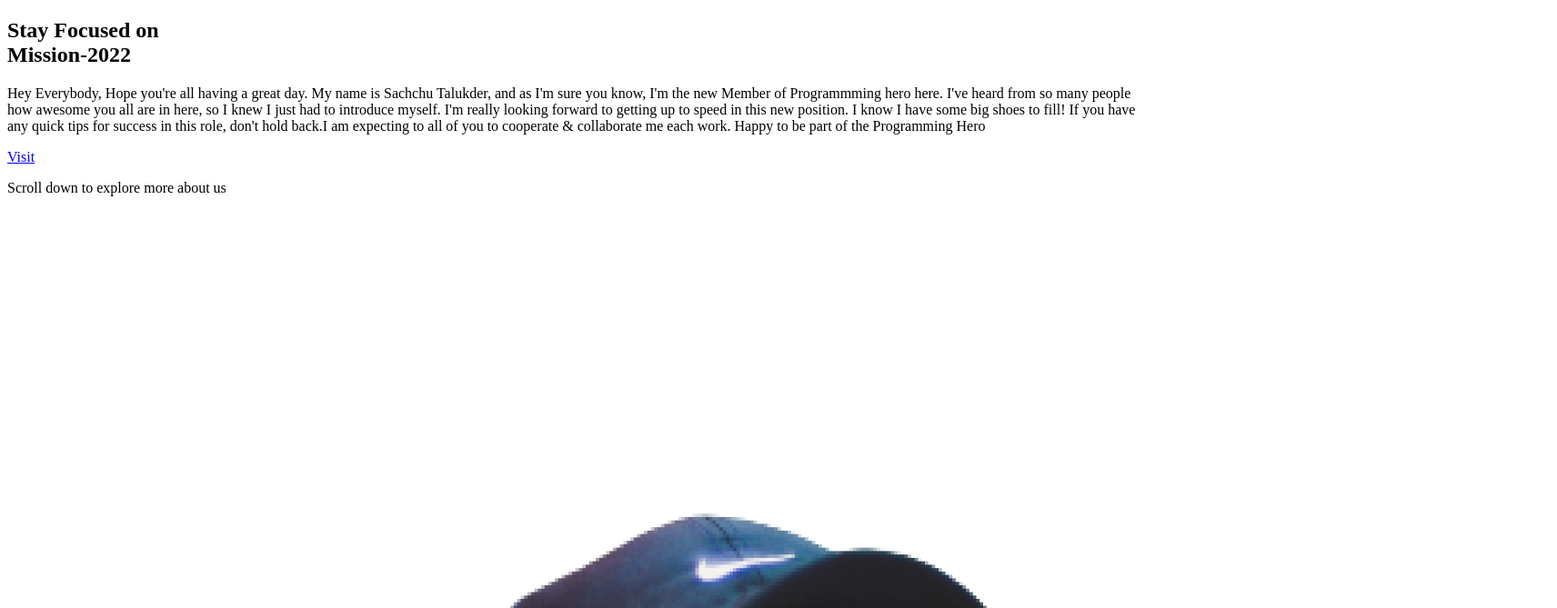
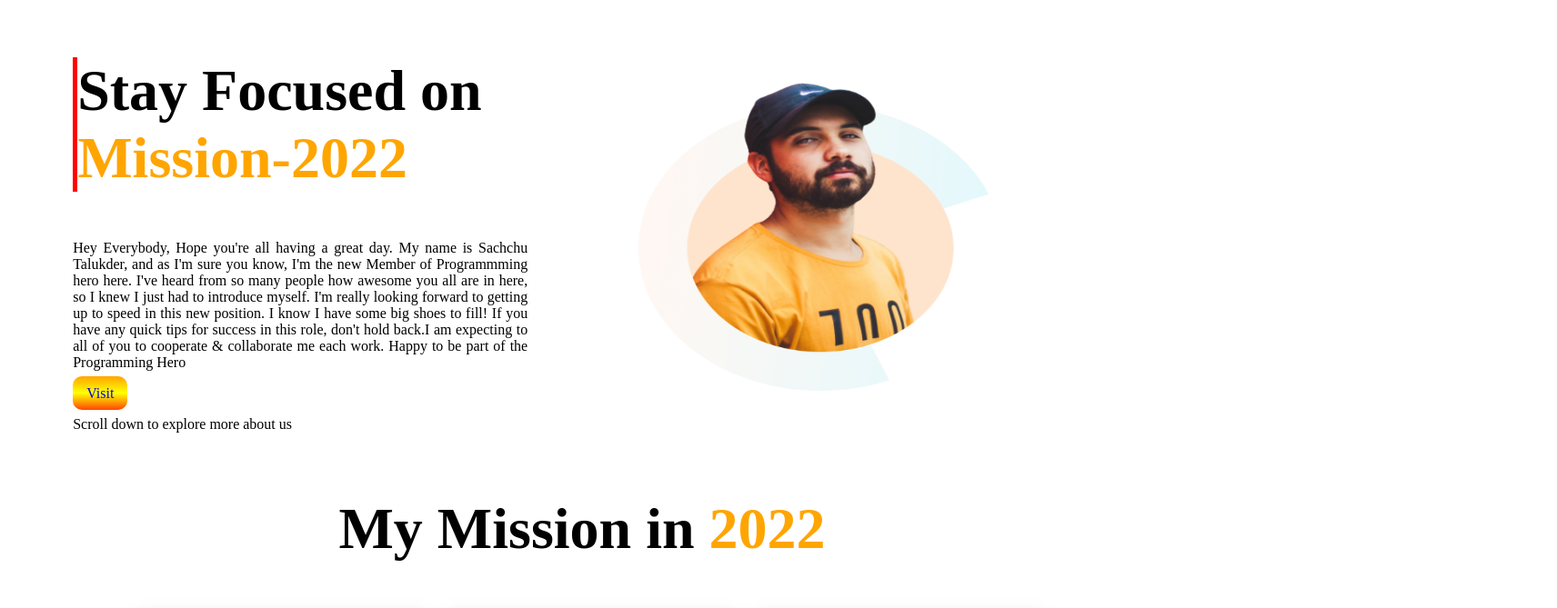
Before and after one commit to sachchutalukder/assginment-first, a plain HTML site: page index.html in a window 1280 px wide. Shown: the top 669 px of the page at 91% size, 1712 px wide, since content can reach past the window. Drawn offline with Linux system fonts and the light colour scheme.

Commit message:
Update index.html

```diff
--- a/index.html
+++ b/index.html
@@ -5,7 +5,7 @@
     <meta charset="UTF-8">
     <meta http-equiv="X-UA-Compatible" content="IE=edge">
     <meta name="viewport" content="width=device-width, initial-scale=1.0">
-    <link rel="stylesheet" href="mission-2022.css">
+    <link rel="stylesheet" href="index.css">
     <title>Mission 2022</title>
 </head>
 
```
